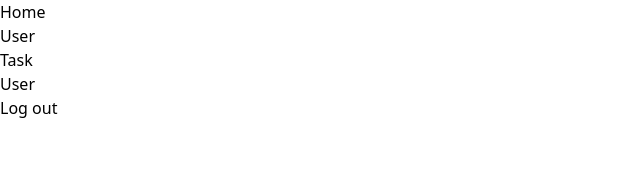
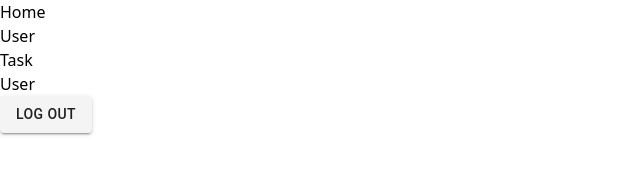
Before and after one commit to w4n9hu1/admin-starter-kit, a React (Vite) app: page / in a window 1280 px wide. Shown: the top 186 px of the page, without its empty margins (0-640 px from the left). Built offline with nearby package versions, Linux system fonts and the light colour scheme; sample sign-in values are in the browser's storage.

Commit message:
add theme

```diff
--- a/src/App.tsx
+++ b/src/App.tsx
@@ -1,5 +1,6 @@
-import { BrowserRouter, Link, Navigate, Outlet, Route, Routes, useNavigate } from "react-router-dom"
+import { BrowserRouter, Route, Routes } from "react-router-dom"
 import Login from "./pages/Login"
+import { Layout } from "./components/Layout";
 
 function Task() {
   return (
@@ -13,43 +14,6 @@ function User() {
   return (
     <>
       <h1 className="text-xl text-blue-600">User</h1>
-    </>
-  )
-}
-
-function Layout() {
-  const navigate = useNavigate();
-
-  const isAuthenticated = () => {
-    return localStorage.getItem('token') !== null;
-  };
-
-  if (!isAuthenticated()) {
-    return <Navigate to="/login" replace />
-  }
-
-  const handleLogout = () => {
-    localStorage.removeItem('token');
-    navigate('/login');
-  }
-
-  return (
-    <>
-      <nav>
-        <ul>
-          <li>
-            <Link to="/">Home</Link>
-          </li>
-          <li>
-            <Link to="/user">User</Link>
-          </li>
-          <li>
-            <Link to="/task">Task</Link>
-          </li>
-        </ul>
-      </nav>
-      <Outlet />
-      <button onClick={handleLogout}>Log out</button>
     </>
   )
 }
--- /dev/null
+++ b/src/components/Layout.tsx
@@ -0,0 +1,40 @@
+import { Button, ThemeProvider } from "@mui/material";
+import { Link, Navigate, Outlet, useNavigate } from "react-router-dom";
+import theme from "./theme";
+
+export function Layout() {
+    const navigate = useNavigate();
+
+    if (localStorage.getItem('token') == null) {
+        return <Navigate to="/login" replace />;
+    }
+
+    const handleLogout = () => {
+        localStorage.removeItem('token');
+        navigate('/login');
+    };
+
+    return (
+        <>
+            <ThemeProvider theme={theme}>
+                <nav>
+                    <ul>
+                        <li>
+                            <Link to="/">Home</Link>
+                        </li>
+                        <li>
+                            <Link to="/user">User</Link>
+                        </li>
+                        <li>
+                            <Link to="/task">Task</Link>
+                        </li>
+                    </ul>
+                </nav>
+
+                <Outlet />
+                <Button onClick={handleLogout} variant="contained" color="secondary">Log out</Button>
+            </ThemeProvider>
+
+        </>
+    );
+}
--- /dev/null
+++ b/src/components/theme.tsx
@@ -0,0 +1,14 @@
+import { createTheme } from '@mui/material/styles';
+
+const theme = createTheme({
+    palette: {
+        primary: {
+            main: '#27272a',
+        },
+        secondary: {
+            main: '#F4F4F5',
+        },
+    },
+});
+
+export default theme;
```
